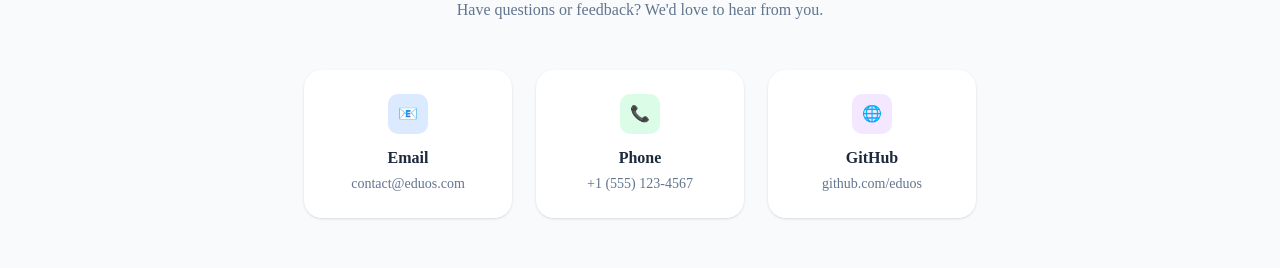
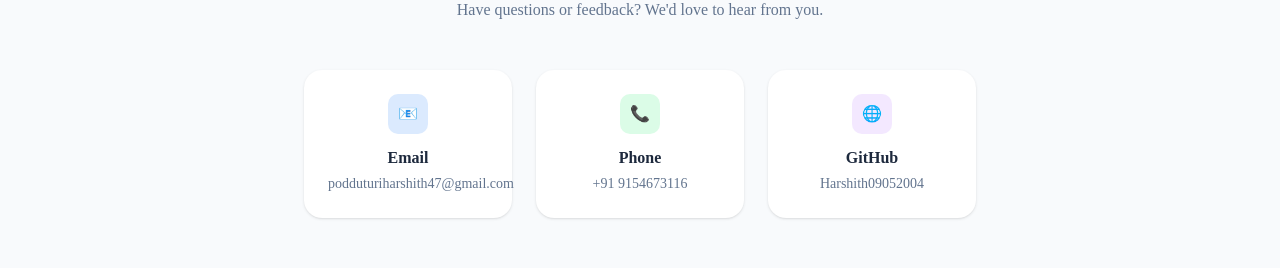
Before and after one commit to Harshith09052004/eduos, a Next.js app in the folder frontend/: page / in a window 1280 px wide. Shown: the part 2163-2431 px from the top of the page. Built offline with nearby package versions, Linux system fonts and the light colour scheme.

Commit message:
update contact section with real info + clickable links

```diff
--- a/frontend/app/page.tsx
+++ b/frontend/app/page.tsx
@@ -105,21 +105,21 @@ export default function Home() {
           </div>
           <div className="mt-12 mx-auto max-w-2xl">
             <div className="grid gap-6 sm:grid-cols-3">
-              <div className="rounded-2xl bg-white p-6 text-center shadow-sm transition hover:shadow-md">
+              <a href="mailto:podduturiharshith47@gmail.com" className="rounded-2xl bg-white p-6 text-center shadow-sm transition hover:shadow-md block">
                 <div className="mx-auto mb-3 flex h-10 w-10 items-center justify-center rounded-lg bg-blue-100 text-blue-600">📧</div>
                 <h4 className="font-semibold text-slate-800">Email</h4>
-                <p className="mt-1 text-sm text-slate-500">contact@eduos.com</p>
-              </div>
-              <div className="rounded-2xl bg-white p-6 text-center shadow-sm transition hover:shadow-md">
+                <p className="mt-1 text-sm text-slate-500">podduturiharshith47@gmail.com</p>
+              </a>
+              <a href="tel:+919154673116" className="rounded-2xl bg-white p-6 text-center shadow-sm transition hover:shadow-md block">
                 <div className="mx-auto mb-3 flex h-10 w-10 items-center justify-center rounded-lg bg-green-100 text-green-600">📞</div>
                 <h4 className="font-semibold text-slate-800">Phone</h4>
-                <p className="mt-1 text-sm text-slate-500">+1 (555) 123-4567</p>
-              </div>
-              <div className="rounded-2xl bg-white p-6 text-center shadow-sm transition hover:shadow-md">
+                <p className="mt-1 text-sm text-slate-500">+91 9154673116</p>
+              </a>
+              <a href="https://github.com/Harshith09052004" target="_blank" rel="noopener noreferrer" className="rounded-2xl bg-white p-6 text-center shadow-sm transition hover:shadow-md block">
                 <div className="mx-auto mb-3 flex h-10 w-10 items-center justify-center rounded-lg bg-purple-100 text-purple-600">🌐</div>
                 <h4 className="font-semibold text-slate-800">GitHub</h4>
-                <p className="mt-1 text-sm text-slate-500">github.com/eduos</p>
-              </div>
+                <p className="mt-1 text-sm text-slate-500">Harshith09052004</p>
+              </a>
             </div>
           </div>
         </div>
```
